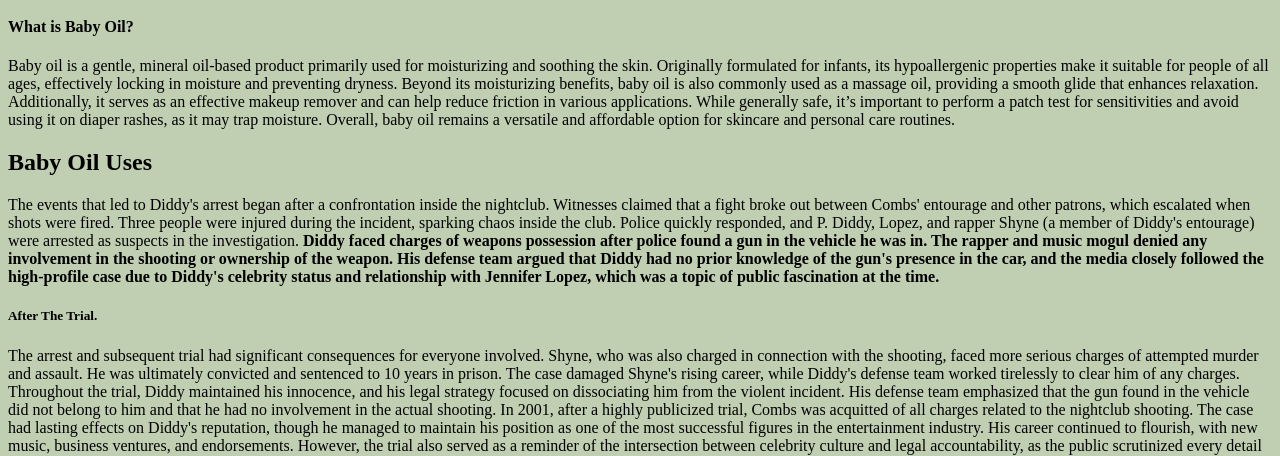
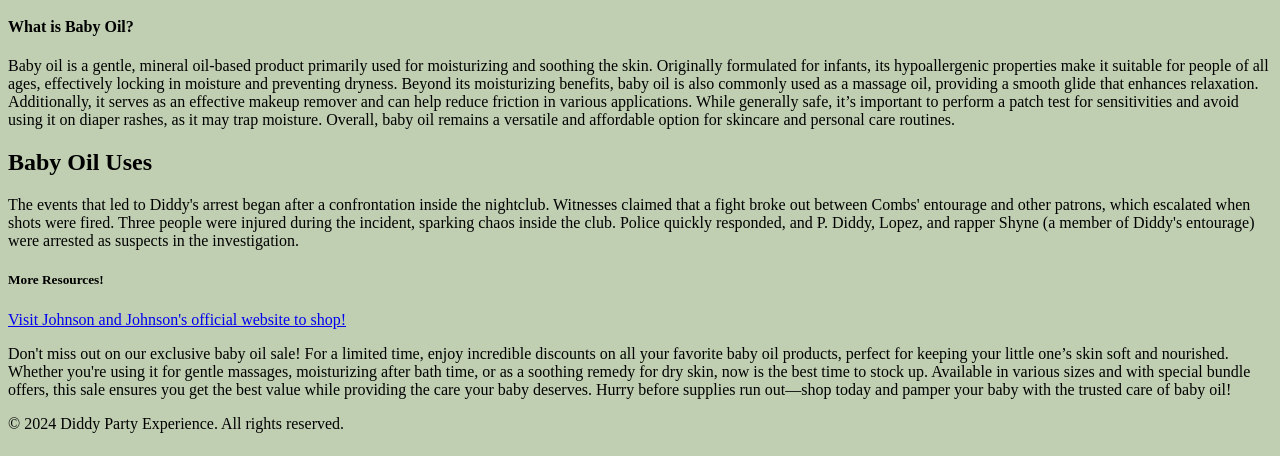
Before and after one commit to trepng/trepng.github.io, a plain HTML site: page index.html in a window 1280 px wide. Shown: the part 496-952 px from the top of the page. Drawn offline with Linux system fonts and the light colour scheme.

Commit message:
Update index.html

```diff
--- a/index.html
+++ b/index.html
@@ -16,21 +16,9 @@
 <h2>Baby Oil Uses</h2>
 The events that led to Diddy's arrest began after a confrontation inside the nightclub. Witnesses claimed that a fight broke out between Combs' entourage and other patrons, which escalated when shots were fired. Three people were injured during the incident, sparking chaos inside the club. Police quickly responded, and P. Diddy, Lopez, and rapper Shyne (a member of Diddy's entourage) were arrested as suspects in the investigation.
 
-<b>Diddy faced charges of weapons possession after police found a gun in the vehicle he was in. The rapper and music mogul denied any involvement in the shooting or ownership of the weapon. His defense team argued that Diddy had no prior knowledge of the gun's presence in the car, and the media closely followed the high-profile case due to Diddy's celebrity status and relationship with Jennifer Lopez, which was a topic of public fascination at the time.</b>
-<h5>After The Trial.</h5>
-The arrest and subsequent trial had significant consequences for everyone involved. Shyne, who was also charged in connection with the shooting, faced more serious charges of attempted murder and assault. He was ultimately convicted and sentenced to 10 years in prison. The case damaged Shyne's rising career, while Diddy's defense team worked tirelessly to clear him of any charges.
-
-Throughout the trial, Diddy maintained his innocence, and his legal strategy focused on dissociating him from the violent incident. His defense team emphasized that the gun found in the vehicle did not belong to him and that he had no involvement in the actual shooting. In 2001, after a highly publicized trial, Combs was acquitted of all charges related to the nightclub shooting.
-
-The case had lasting effects on Diddy's reputation, though he managed to maintain his position as one of the most successful figures in the entertainment industry. His career continued to flourish, with new music, business ventures, and endorsements. However, the trial also served as a reminder of the intersection between celebrity culture and legal accountability, as the public scrutinized every detail of the case.
-
-Jennifer Lopez, who had been with Combs during the incident, distanced herself from the controversy and their relationship ended not long after. While Lopez was cleared of any wrongdoing, the media frenzy surrounding the case affected her career, though she later achieved continued success in both music and film.
-
-The nightclub shooting and its aftermath were seen by some as a reflection of the darker side of hip-hop culture at the time, with violence, guns, and legal troubles being recurring themes for many artists. Diddy's arrest was emblematic of the challenges faced by many successful black entertainers who navigated the spotlight while dealing with personal and legal issues.
-
-In the years following the incident, Diddy remained a prominent figure in music, fashion, and media. He often spoke about the importance of staying focused and making positive changes in life, sometimes alluding to the hardships he faced during the trial. His continued success demonstrated his ability to overcome adversity and remain relevant in a competitive industry.
-
-Ultimately, Diddy's 1999 arrest and trial remain a significant moment in his career, shaping public perceptions of him and his personal journey. Despite the legal troubles, he was able to rebuild his brand, maintain his empire, and leave a lasting legacy in music, business, and pop culture.</p>
+<h5>More Resources!</h5>
+ <a href="https://www.johnsonsbaby.com/baby-products/johnsons-baby-oil">Visit Johnson and Johnson's official website to shop!</a>
+<p>Don't miss out on our exclusive baby oil sale! For a limited time, enjoy incredible discounts on all your favorite baby oil products, perfect for keeping your little one’s skin soft and nourished. Whether you're using it for gentle massages, moisturizing after bath time, or as a soothing remedy for dry skin, now is the best time to stock up. Available in various sizes and with special bundle offers, this sale ensures you get the best value while providing the care your baby deserves. Hurry before supplies run out—shop today and pamper your baby with the trusted care of baby oil!</p>
 </body>
 <footer>
         <p>&copy; 2024 Diddy Party Experience. All rights reserved.</p>
```
